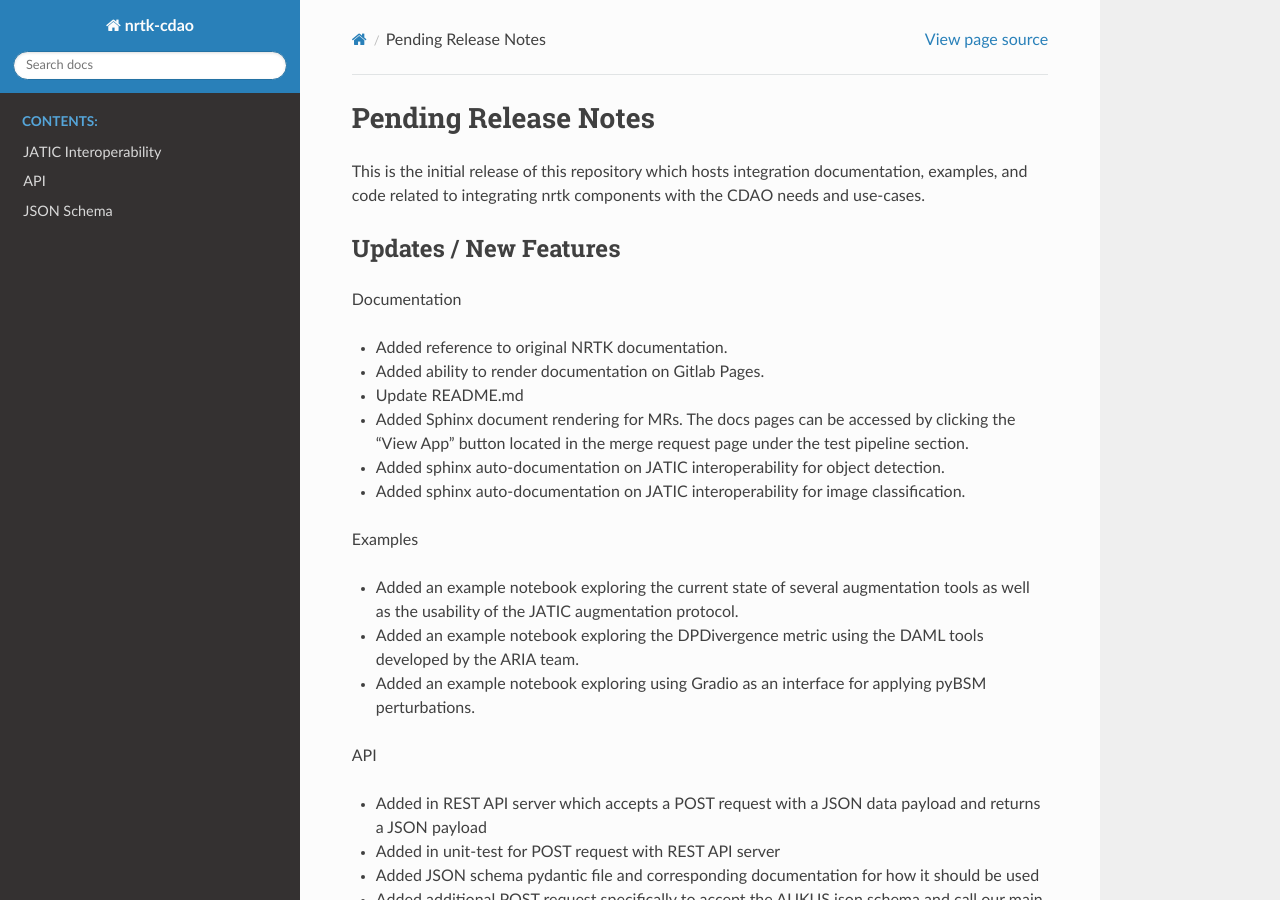
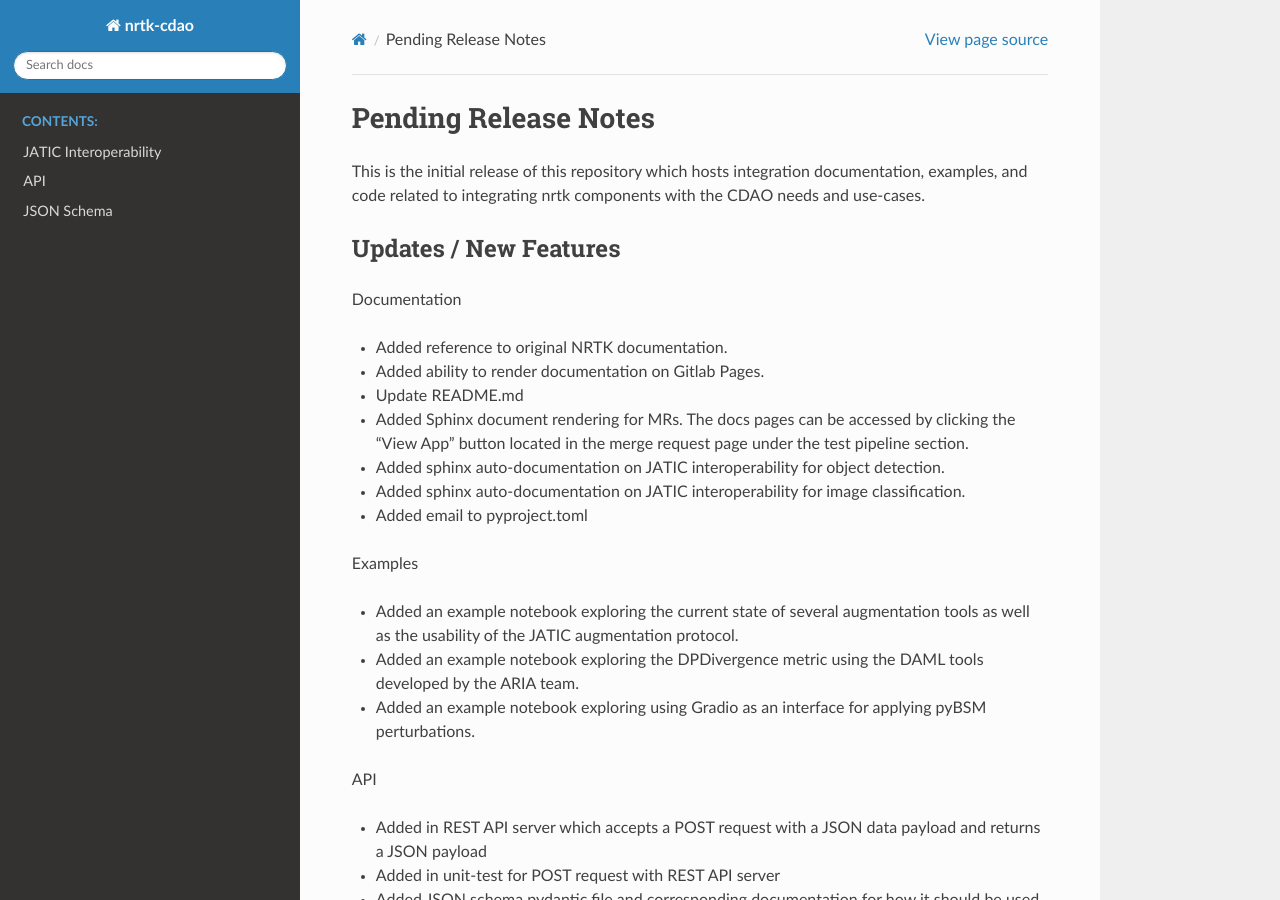
Before and after one commit to Kitware/nrtk-jatic, a Sphinx documentation site: the page built from docs/release_notes/pending_release.rst, in a window 1280 px wide and 900 px high. Built offline with Sphinx 7.4.7 and the Read the Docs theme 2.0.0, drawn with Linux system fonts in a browser that asks for light colours; pages that are not in the unit, such as notebooks, are missing from menus.

Commit message:
Updated release notes to show email addition to pyproject.toml

```diff
--- a/docs/release_notes/pending_release.rst
+++ b/docs/release_notes/pending_release.rst
@@ -23,6 +23,8 @@ Documentation
 * Added sphinx auto-documentation on JATIC interoperability for object detection.
 
 * Added sphinx auto-documentation on JATIC interoperability for image classification.
+
+* Added email to pyproject.toml
 
 Examples
 
```
